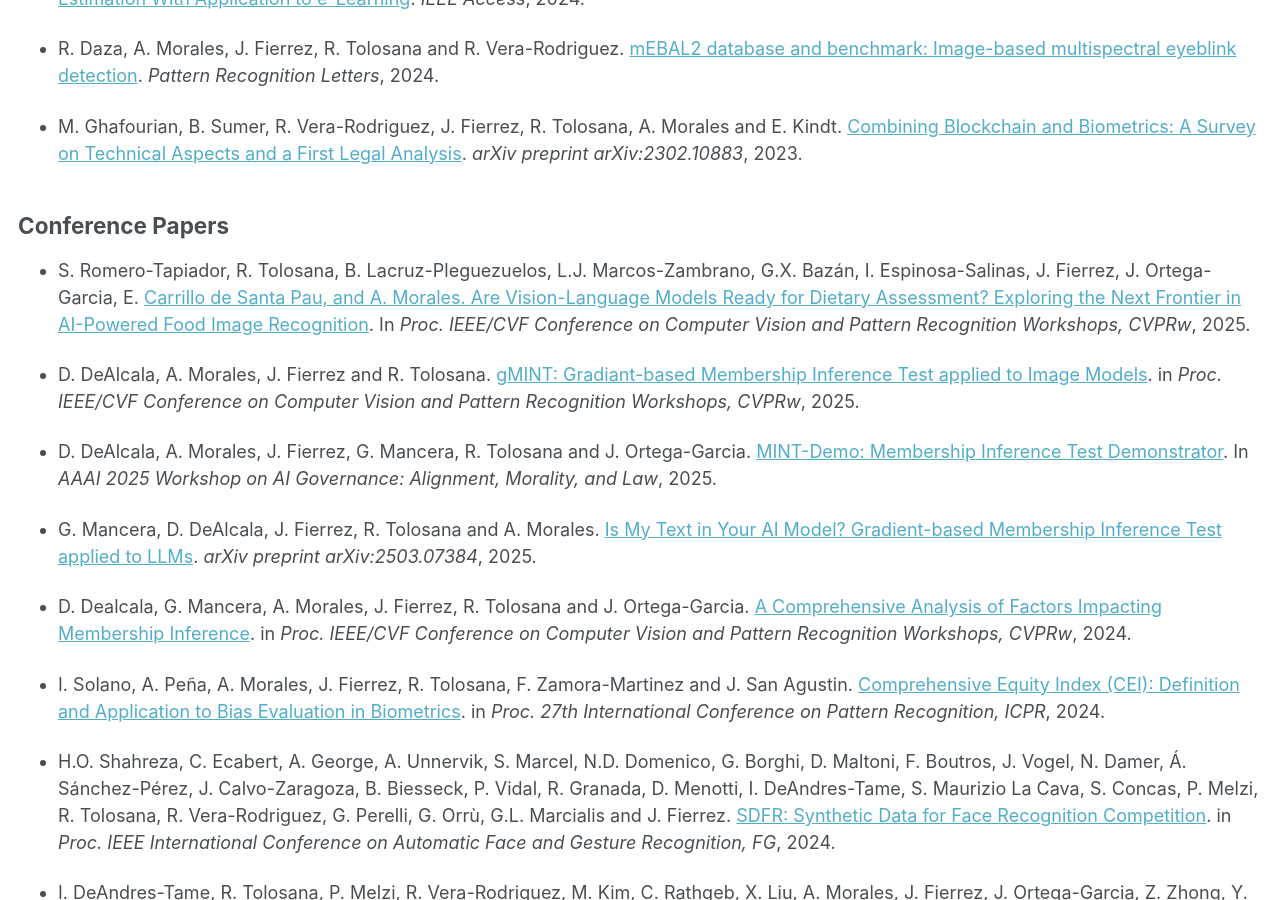
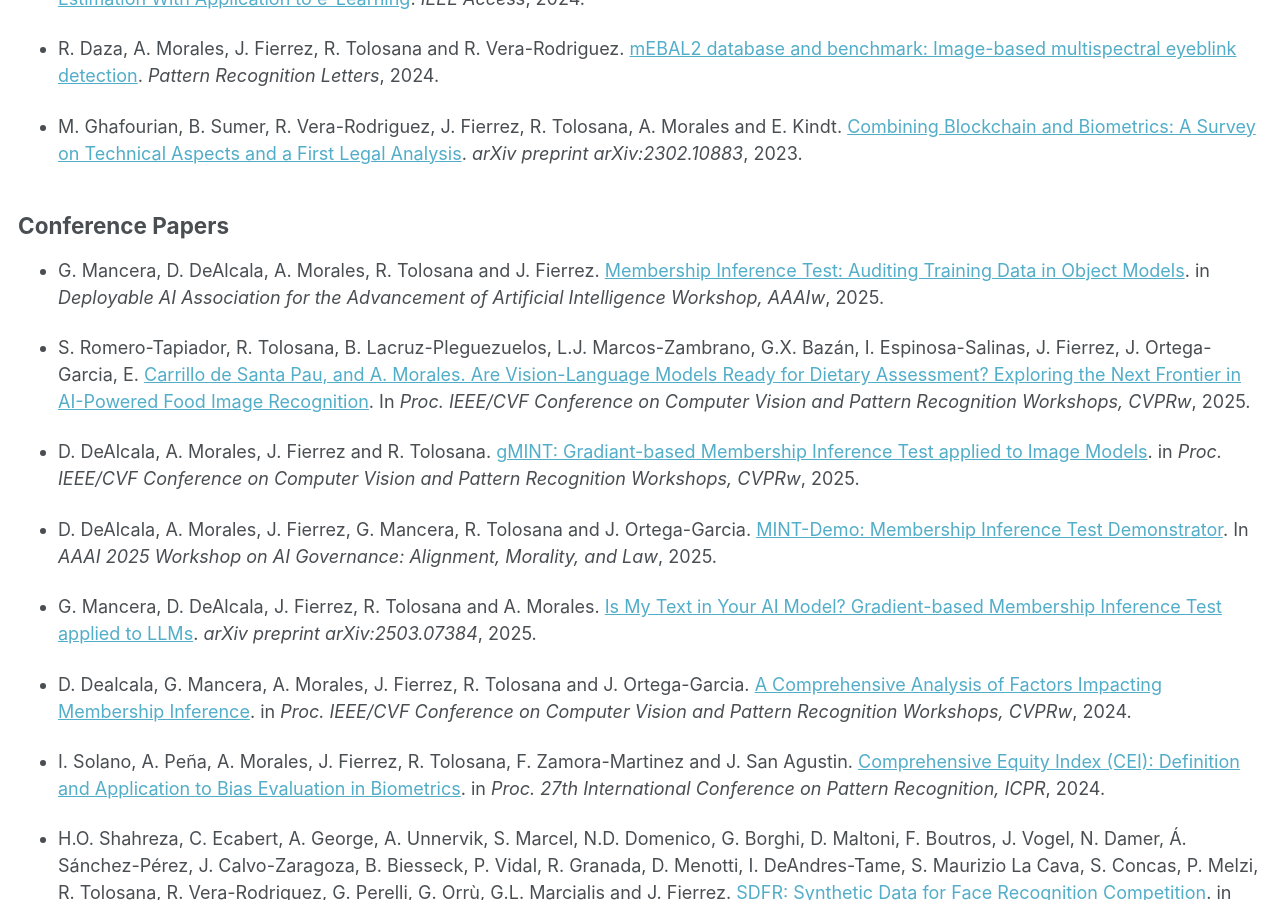
Before and after one commit to catedraeniauam/catedraeniauam.github.io, a Jekyll site: the page built from _pages/publications.md, in a window 1280 px wide and 900 px high, scrolled down 1036 px. Built offline with Jekyll 4.4.1, drawn with Linux system fonts in a browser that asks for light colours.

Commit message:
añadimos un nuevo paper

```diff
--- a/_pages/publications.md
+++ b/_pages/publications.md
@@ -31,6 +31,8 @@ Journal Articles
 Conference Papers
 -----
 
+- G. Mancera, D. DeAlcala, A. Morales, R. Tolosana and J. Fierrez. <a href="">Membership Inference Test: Auditing Training Data in Object Models</a>. in *Deployable AI Association for the Advancement of Artificial Intelligence Workshop, AAAIw*, 2025.
+
 - S. Romero-Tapiador, R. Tolosana, B. Lacruz-Pleguezuelos, L.J. Marcos-Zambrano, G.X. Bazán, I. Espinosa-Salinas, J. Fierrez, J. Ortega-Garcia, E. <a href="https://arxiv.org/abs/2504.06925">Carrillo de Santa Pau, and A. Morales. Are Vision-Language Models Ready for Dietary Assessment? Exploring the Next Frontier in AI-Powered Food Image Recognition</a>. In *Proc. IEEE/CVF Conference on Computer Vision and Pattern Recognition Workshops, CVPRw*, 2025.
 
 - D. DeAlcala, A. Morales, J. Fierrez and R. Tolosana. <a href="">gMINT: Gradiant-based Membership Inference Test applied to Image Models</a>. in *Proc. IEEE/CVF Conference on Computer Vision and Pattern Recognition Workshops, CVPRw*, 2025.
```
